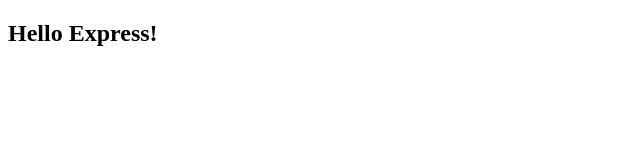
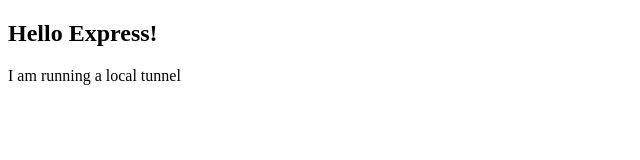
Before and after one commit to aawadall/pluralsight-js-dev-env, a website: page src/index.html in a window 1280 px wide. Shown: the whole page, without its empty margins (0-640 px from the left). Drawn offline with Linux system fonts and the light colour scheme.

Commit message:
working express server

```diff
--- a/src/index.html
+++ b/src/index.html
@@ -6,5 +6,6 @@
 </head>
 <body>
     <h2>Hello Express!</h2>
+<p>I am running a local tunnel</p>
 </body>
 </html>
```
